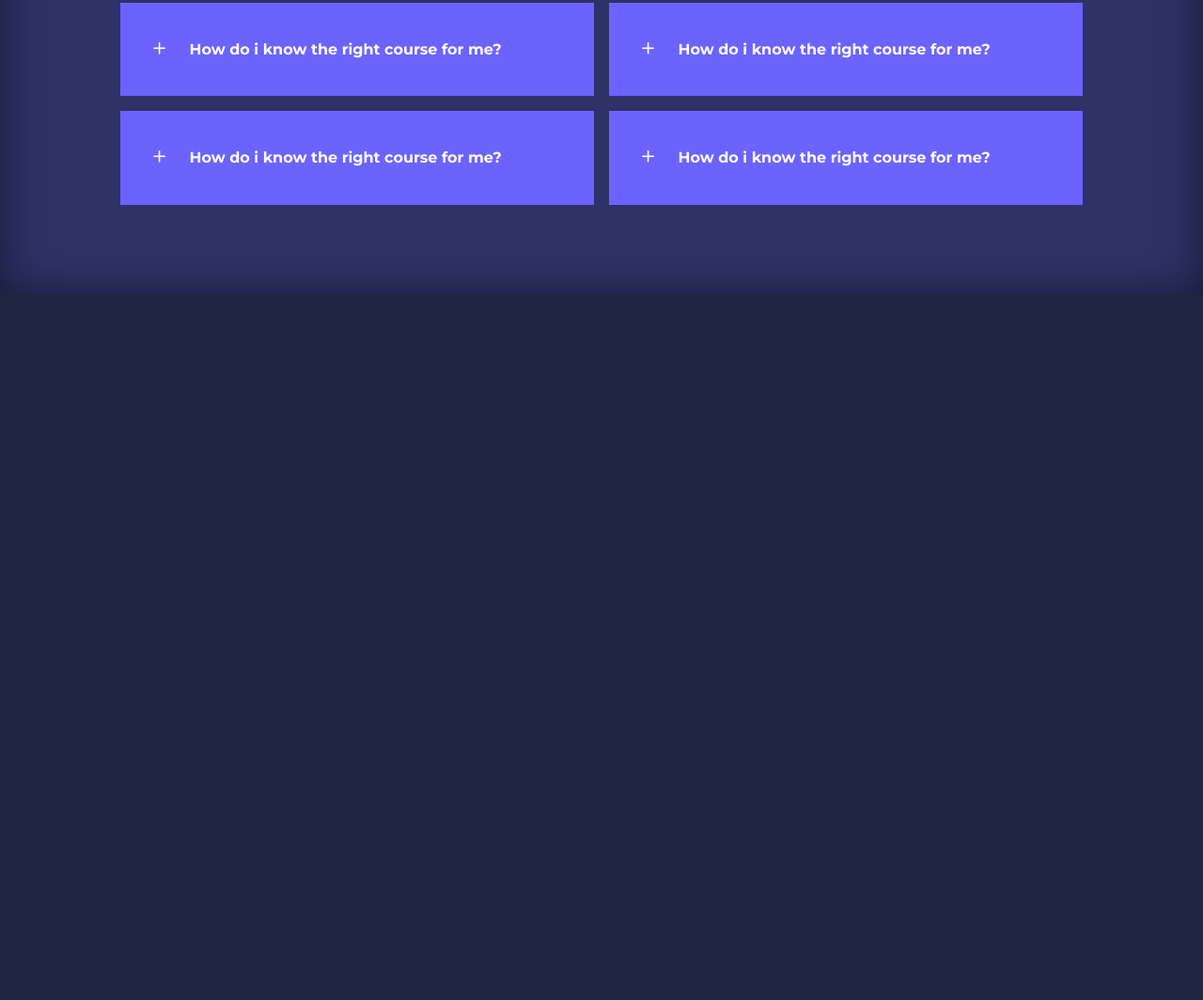
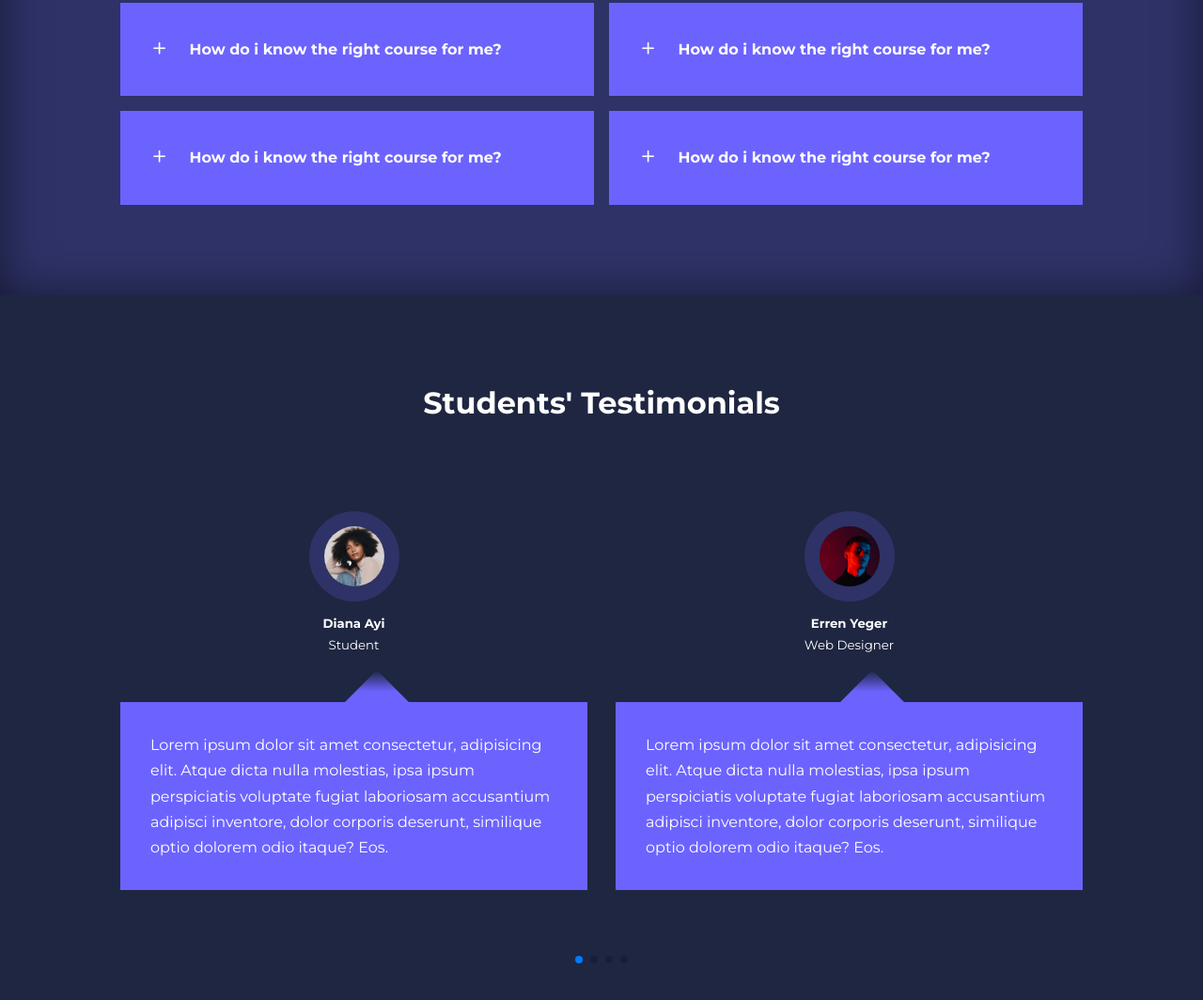
Before and after one commit to zzyhar/Education-Website, a plain HTML site: page html/index.html in a window 1280 px wide. Shown: the part 2630-3694 px from the top of the page at 94% size. Before the commit the page ends 2944 px from the top, so only its background shows below. Drawn offline with nearby package versions, Linux system fonts and the light colour scheme.

Commit message:
Testimonials Slides AAnimation

```diff
--- a/css/style.css
+++ b/css/style.css
@@ -114,7 +114,7 @@ nav {
 }
 
 /* chnage navbar styles on scroll using JS */
-.wiindow-scroll {
+.window-scroll {
   background: var(--color-primary);
   box-shadow: 0 1rem 2rem rgba(0, 0, 0, 0.1);
 }
@@ -312,3 +312,53 @@ header {
 .faq.open p {
   display: block;
 }
+
+/* -=================- TESTIMONIAL -=================- */
+
+.testimonials-container {
+  overflow-x: hidden;
+  position: relative;
+  margin-bottom: 5rem;
+}
+
+.testimonial {
+  padding-top: 2rem;
+}
+
+.avatar {
+  width: 6rem;
+  height: 6rem;
+  border-radius: 50%;
+  overflow: hidden;
+  margin: 0 auto 1rem;
+  border: 1rem solid var(--color-bg1);
+}
+
+.testimonial-info {
+  text-align: center;
+}
+
+.testimonial-body {
+  background: var(--color-primary);
+  padding: 2rem;
+  margin-top: 3rem;
+  position: relative;
+}
+
+.testimonial-body::before {
+  content: "";
+  display: block;
+  background: linear-gradient(
+    135deg,
+    transparent,
+    var(--color-primary),
+    var(--color-primary),
+    var(--color-primary)
+  );
+  width: 3rem;
+  height: 3rem;
+  position: absolute;
+  left: 50%;
+  top: -1.5rem;
+  transform: rotate(45deg);
+}
--- a/html/index.html
+++ b/html/index.html
@@ -17,6 +17,12 @@
     <link
       href="https://fonts.googleapis.com/css2?family=Montserrat:wght@300;400;500;600;700;800;900&family=Press+Start+2P&display=swap"
       rel="stylesheet"
+    />
+
+    <!-- Swiper JS  -->
+    <link
+      rel="stylesheet"
+      href="https://unpkg.com/swiper@8/swiper-bundle.min.css"
     />
 
     <link rel="stylesheet" href="../css/style.css" />
@@ -315,7 +321,121 @@
         </article>
       </div>
     </section>
-    <!-- =========== END OF RAQs =========== -->
+    <!-- =========== END OF FAQs =========== -->
+
+    <section class="container testimonials-container mySwiper">
+      <h2>Students' Testimonials</h2>
+      <div class="swiper-wrapper">
+        <article class="testimonial swiper-slide">
+          <div class="avatar">
+            <img src="../images/avatar1.jpg" />
+          </div>
+          <div class="testimonial-info">
+            <h5>Diana Ayi</h5>
+            <small>Student</small>
+          </div>
+          <div class="testimonial-body">
+            <p>
+              Lorem ipsum dolor sit amet consectetur, adipisicing elit. Atque
+              dicta nulla molestias, ipsa ipsum perspiciatis voluptate fugiat
+              laboriosam accusantium adipisci inventore, dolor corporis
+              deserunt, similique optio dolorem odio itaque? Eos.
+            </p>
+          </div>
+        </article>
+
+        <article class="testimonial swiper-slide">
+          <div class="avatar">
+            <img src="../images/avatar2.jpg" />
+          </div>
+          <div class="testimonial-info">
+            <h5>Erren Yeger</h5>
+            <small>Web Designer</small>
+          </div>
+          <div class="testimonial-body">
+            <p>
+              Lorem ipsum dolor sit amet consectetur, adipisicing elit. Atque
+              dicta nulla molestias, ipsa ipsum perspiciatis voluptate fugiat
+              laboriosam accusantium adipisci inventore, dolor corporis
+              deserunt, similique optio dolorem odio itaque? Eos.
+            </p>
+          </div>
+        </article>
+
+        <article class="testimonial swiper-slide">
+          <div class="avatar">
+            <img src="../images/avatar3.jpg" />
+          </div>
+          <div class="testimonial-info">
+            <h5>Baki Quist</h5>
+            <small>Student</small>
+          </div>
+          <div class="testimonial-body">
+            <p>
+              Lorem ipsum dolor sit amet consectetur, adipisicing elit. Atque
+              dicta nulla molestias, ipsa ipsum perspiciatis voluptate fugiat
+              laboriosam accusantium adipisci inventore, dolor corporis
+              deserunt, similique optio dolorem odio itaque? Eos.
+            </p>
+          </div>
+        </article>
+
+        <article class="testimonial swiper-slide">
+          <div class="avatar">
+            <img src="../images/avatar4.jpg" />
+          </div>
+          <div class="testimonial-info">
+            <h5>Hajia Bintu</h5>
+            <small>Student</small>
+          </div>
+          <div class="testimonial-body">
+            <p>
+              Lorem ipsum dolor sit amet consectetur, adipisicing elit. Atque
+              dicta nulla molestias, ipsa ipsum perspiciatis voluptate fugiat
+              laboriosam accusantium adipisci inventore, dolor corporis
+              deserunt, similique optio dolorem odio itaque? Eos.
+            </p>
+          </div>
+        </article>
+
+        <article class="testimonial swiper-slide">
+          <div class="avatar">
+            <img src="../images/avatar5.jpg" />
+          </div>
+          <div class="testimonial-info">
+            <h5>Jane Doe</h5>
+            <small>Student</small>
+          </div>
+          <div class="testimonial-body">
+            <p>
+              Lorem ipsum dolor sit amet consectetur, adipisicing elit. Atque
+              dicta nulla molestias, ipsa ipsum perspiciatis voluptate fugiat
+              laboriosam accusantium adipisci inventore, dolor corporis
+              deserunt, similique optio dolorem odio itaque? Eos.
+            </p>
+          </div>
+        </article>
+      </div>
+      <div class="swiper-pagination"></div>
+    </section>
+    <script src="https://unpkg.com/swiper/swiper-bundle.min.js"></script>
     <script src="../main.js"></script>
+
+    <script>
+      var swiper = new Swiper(".mySwiper", {
+        slidesPerView: 1,
+        spaceBetween: 30,
+        pagination: {
+          el: ".swiper-pagination",
+          clickable: true,
+        },
+        // >= 600px
+        breakpoints: {
+          600: {
+            slidesPerView: 2,
+          },
+        },
+      });
+    </script>
   </body>
 </html>
```
